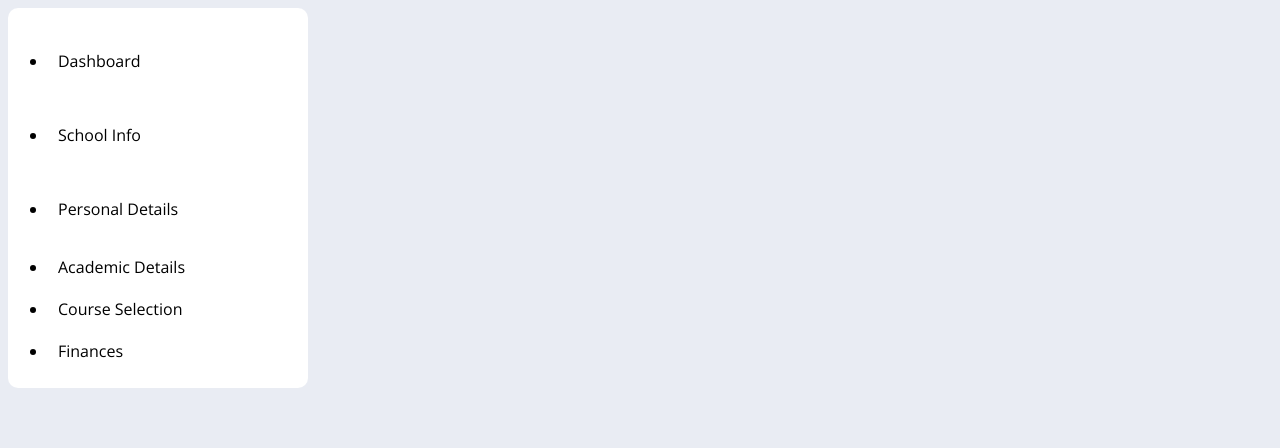
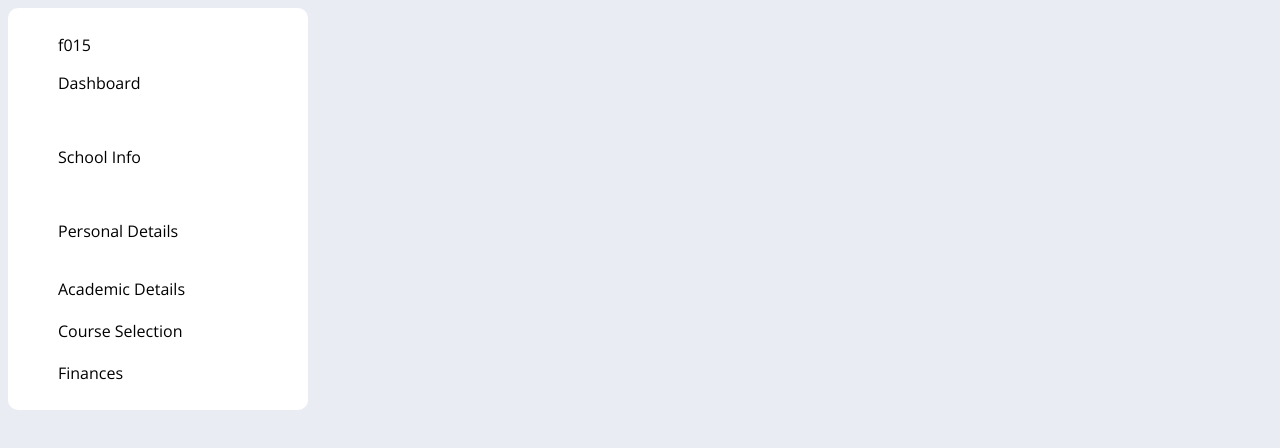
Before and after one commit to Ugbomah-d/umis, a plain HTML site: page index.html in a window 1280 px wide. Shown: the part 62-510 px from the top of the page. Drawn offline with nearby package versions, Linux system fonts and the light colour scheme.

Commit message:
removed ul style

```diff
--- a/index.html
+++ b/index.html
@@ -8,7 +8,7 @@
   <link rel="preconnect" href="https://fonts.googleapis.com">
   <link rel="preconnect" href="https://fonts.gstatic.com" crossorigin>
   <link href="https://fonts.googleapis.com/css2?family=Open+Sans:wght@300&display=swap" rel="stylesheet">
-</head>
+  <link rel="stylesheet" href="https://cdnjs.cloudflare.com/ajax/libs/font-awesome/4.7.0/css/font-awesome.min.css"></head>
 <body>
   <!-- nav bar -->
   <div class="nav-bar">
@@ -28,7 +28,13 @@
   <!-- sidebar -->
   <div class="sidebar">
     <ul>
-      <li><p class="details link">Dashboard</p></li>
+      <li>
+        f015
+        <p class="details link">
+
+          Dashboard
+        </p>
+      </li>
       <li><p class="details link">School Info</p></li>
       <li><p class="details link">Personal Details</p></li>
 
@@ -76,6 +82,7 @@
   </div>
 
   <!-- javascript link -->
+  <script src="https://kit.fontawesome.com/yourcode.js" crossorigin="anonymous"></script>
   <script src="index.js"></script>
 </body>
 </html>
--- a/style.css
+++ b/style.css
@@ -85,8 +85,10 @@ body{
   display: none;
 }
 li{
-
   padding: 10px;
+}
+ul{
+  list-style: none;
 }
 .details:hover{
   color: #a0b8c9;
```
